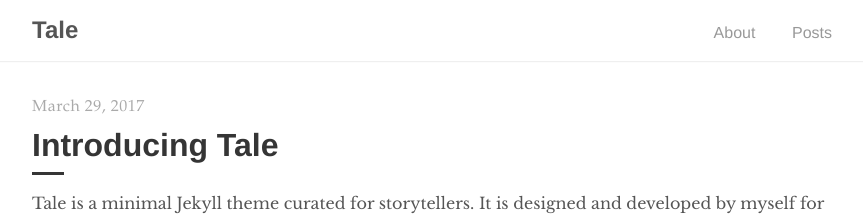
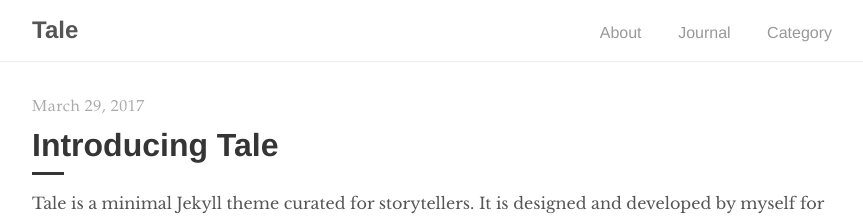
Before and after one commit to woniyoon/woniyoon.github.io, a Jekyll site: the page built from index.html, in a window 1280 px wide. Shown: the top 216 px of the page, without its empty margins (208-1071 px from the left). Built offline with Jekyll 4.4.1, drawn with Linux system fonts in a browser that asks for light colours; the list of posts is cut into pages by our own code.

Commit message:
Change navigation menu

```diff
--- a/_includes/navigation.html
+++ b/_includes/navigation.html
@@ -5,7 +5,9 @@
     </a>
     <ul>
       <li><a href="{{ '/about' | prepend: site.baseurl }}">About</a></li>
-      <li><a href="{{ site.baseurl }}/">Posts</a></li>
+      <!-- <li><a href="{{ site.baseurl }}/">Posts</a></li> -->
+      <li><a href="{{ '/category/journal' }}">Journal</li>
+      <li><a href="{{ '/category' | site.baseurl }}">Category</a></li>
     </ul>
   </div>
 </nav>
```
